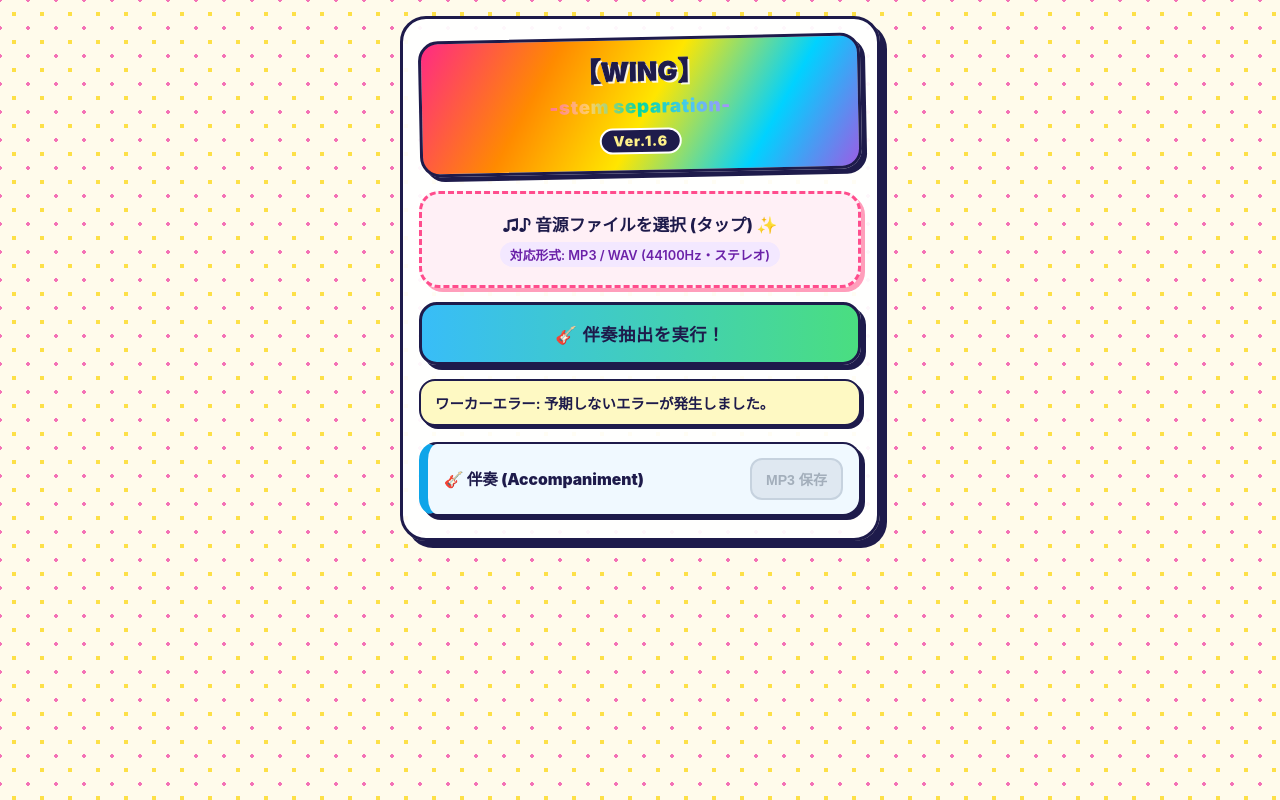
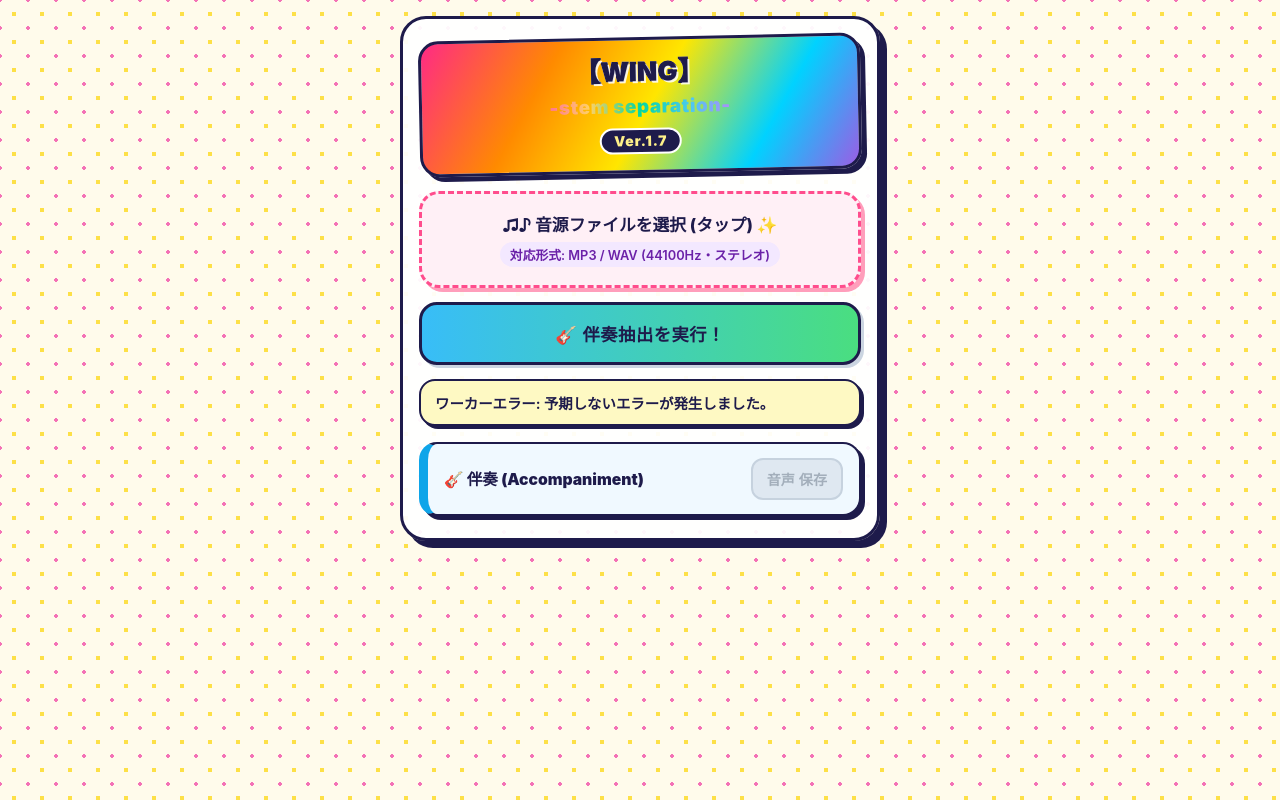
Before and after one commit to WING1209/ONNX-2-, a plain HTML site: page index.html in a window 1280 px wide. Drawn offline with Linux system fonts and the light colour scheme.

Commit message:
Update index.html

```diff
--- a/index.html
+++ b/index.html
@@ -3,7 +3,7 @@
 <head>
 <meta charset="UTF-8">
 <meta name="viewport" content="width=device-width, initial-scale=1.0, maximum-scale=1.0, user-scalable=no">
-<title>【WING】-stem separation- Ver.1.6</title>
+<title>【WING】-stem separation- Ver.1.7</title>
 <style>
 * { box-sizing: border-box; }
 body {
@@ -213,7 +213,7 @@ input[type="file"] {
   <header class="app-title">
     <span class="title-rainbow">【WING】</span><br>
     <span class="title-accent">-stem separation-</span><br>
-    <span class="title-version">Ver.1.6</span>
+    <span class="title-version">Ver.1.7</span>
   </header>
   <label for="audioFile" class="file-label" id="fileLabel">
     <span>♫♪ 音源ファイルを選択 (タップ) ✨</span>
@@ -225,10 +225,10 @@ input[type="file"] {
   <div id="results">
     <div class="stem">
       <span class="stem-name">🎸 伴奏 (Accompaniment)</span>
-      <button id="dl-accompaniment" class="dl-btn" disabled>MP3 保存</button>
+      <button id="dl-accompaniment" class="dl-btn" disabled>音声 保存</button>
     </div>
   </div>
 </div>
-<script type="module" src="app.js?v=1.6"></script>
+<script type="module" src="app.js?v=1.7"></script>
 </body>
 </html>
```
